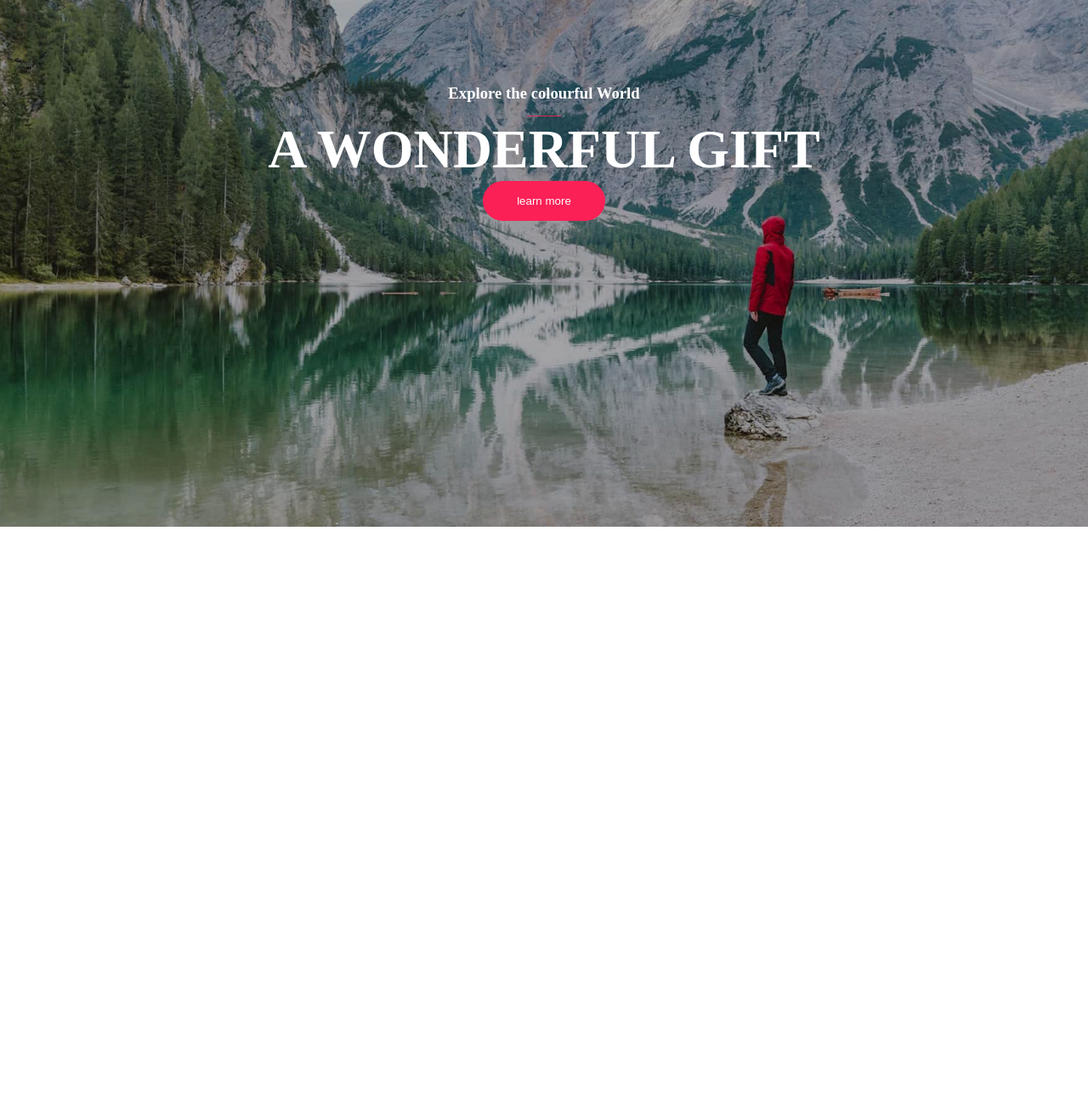
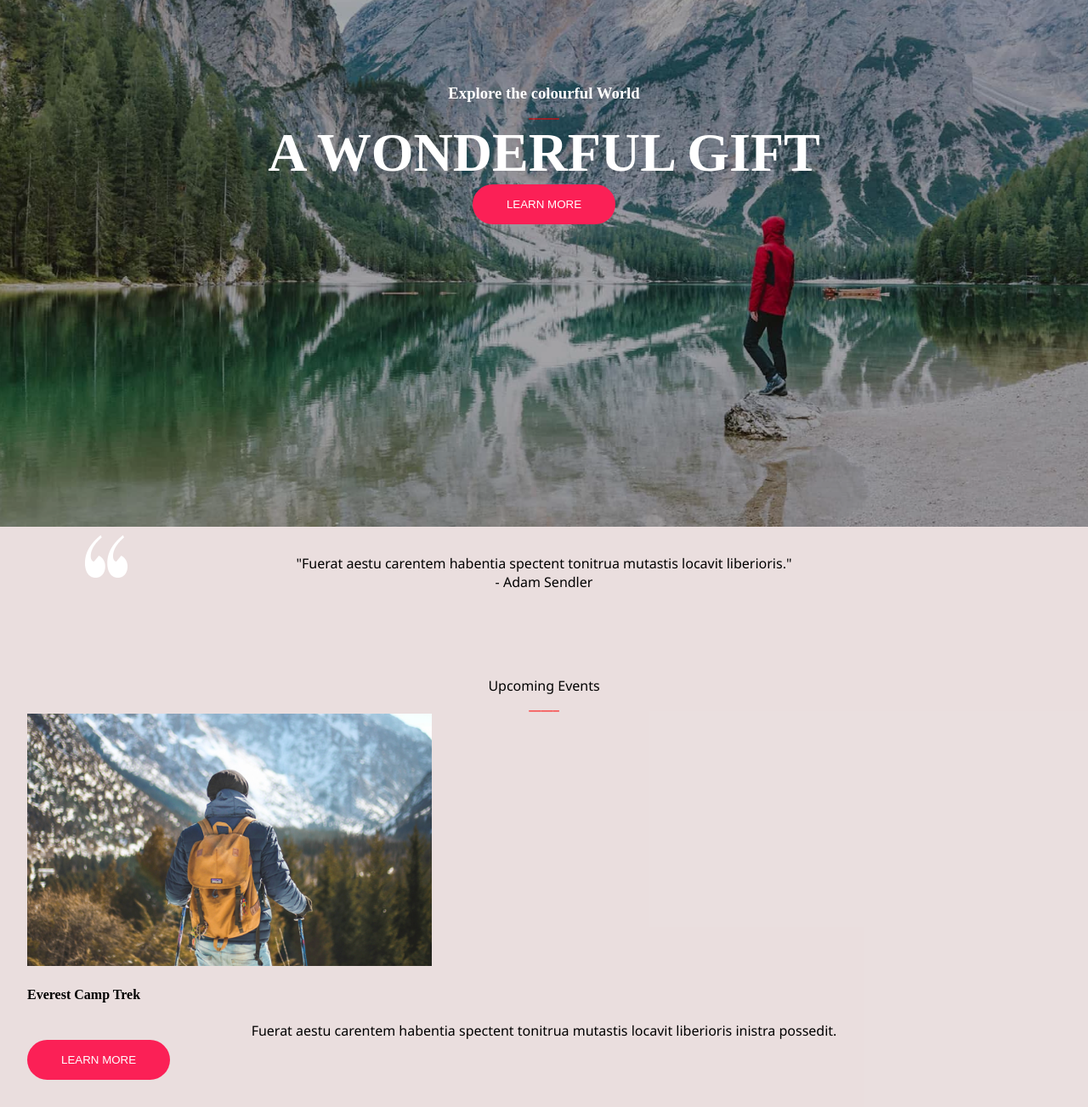
Before and after one commit to raphou331/projet-cite, a plain HTML site: page accueil.html in a window 1280 px wide. Shown: the part 180-1483 px from the top of the page at 85% size. Before the commit the page ends 800 px from the top, so only its background shows below. Drawn offline with Linux system fonts and the light colour scheme.

Commit message:
milieu de page

```diff
--- a/accueil.css
+++ b/accueil.css
@@ -42,9 +42,11 @@ button {
 
 header {
     /* image */
-    background-image: url('./photo-page1.jpg');
+    background-image: url('./images/photo-haut-page1.jpg');
     background-position: center;
     background-size: cover;
+    /* pour que l image ne bouge pas */
+    background-attachment: fixed;
 }
 .filter {
     /* changement de l opacité */
@@ -61,6 +63,8 @@ h1{
 
 }
 .button1{
+    /* pour mettre un curseur */
+    cursor: pointer;
     text-decoration: none;
     color: #fff;
 }
@@ -72,3 +76,27 @@ p{
     font-family:'Montserrat Alternates';
     padding-top: 200px;
 }
+.adam{
+    background-color:rgba(223, 206, 206, 0.663);
+    position: relative;
+    padding: 2rem;
+}
+p{
+    text-align: center;
+    font-family:'Noto Sans';
+    color:black;
+}
+.logo1{
+    position: absolute;
+    left: 100px;
+    top: 10px;
+
+}
+button:hover{
+    background-color:rgb(91, 29, 179);
+}
+.upcoming{
+    font-family:'Montserrat Alternates' ;
+    padding-top: 100px;
+
+}
--- a/accueil.html
+++ b/accueil.html
@@ -13,7 +13,7 @@
         <section class="filter">
             <nav>
                 <!--image logo-->
-                <a class="logo" href="/"><img src="logo.png" alt="logo" width="150"></a>
+                <a class="logo" href="/"><img src="/images/logo.png" alt="logo" width="150"></a>
                 <ul>
                     <!-- barre de navigation -->
                     <a href="home">Home</a>
@@ -26,13 +26,36 @@
             </nav>
             <section class="titre">
                 <h3>Explore the colourful World</h3>
-                <p>_____</p>
+                <!-- pour le trait rouge -->
+                <p style="color: red;">_____</p>
                 <h1>A WONDERFUL GIFT</h1>
-                <button class="button1">learn more</button>
+                <button class="button1">LEARN MORE</button>
             </section>
         </section>
+    </header>
+    <section class="adam">
+        <a class="logo1">
+            <img src="/images/logo2.png" alt="" width="50" height="50">
+        </a>
+        <p>"Fuerat aestu carentem habentia spectent tonitrua mutastis locavit liberioris."
+        </p>
+        <p>- Adam Sendler</p>
+        <section class="upcoming">
+            <p>Upcoming Events</p>
+            <p style="color: red;">_____</p>
+        </section>
+        <div class="loisir">
+        <section class="Everest">
+            <img src="/images/everest.jpg" alt="" width="476" height="297">
+            <h4>Everest Camp Trek</h4>
+            <p>Fuerat aestu carentem habentia spectent tonitrua mutastis locavit liberioris inistra possedit.</p>
+            <button class="button1">LEARN MORE</button>
+        </section>
 
-    </header>
+    </div>
+    </section>
+
+
 
 
 
```
Also changed, not shown: images/everest.jpg (added), images/hero-bg.jpg (renamed from photo-page1.jpg), images/image1_section4.jpg (added), images/image2_section4.jpg (added), images/image3_section4.jpg (added), images/image4_section4.jpg (added), images/logo.png (renamed from logo.png), images/logo2.png (added), images/menu.png (added), images/photo-haut-page1.jpg (added), images/section-bg-img.jpg (added), images/walking.jpg (added).
